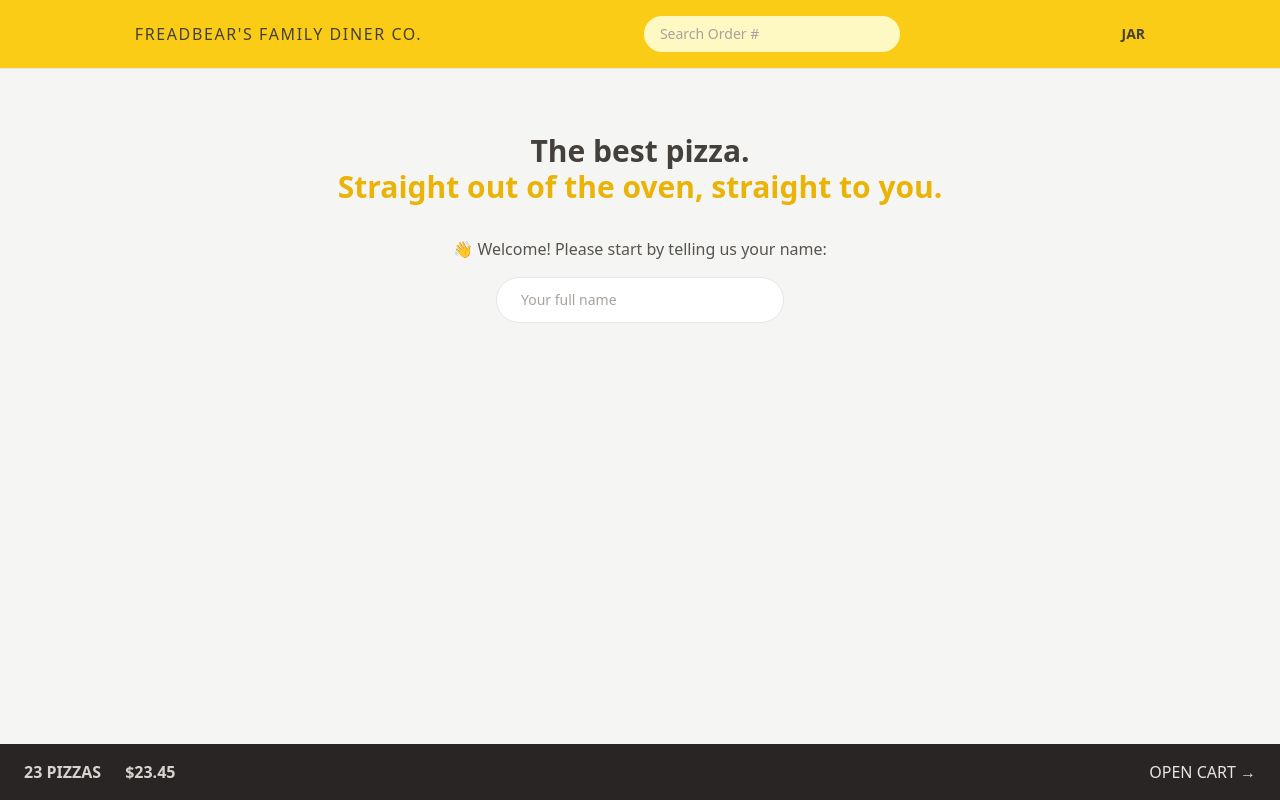
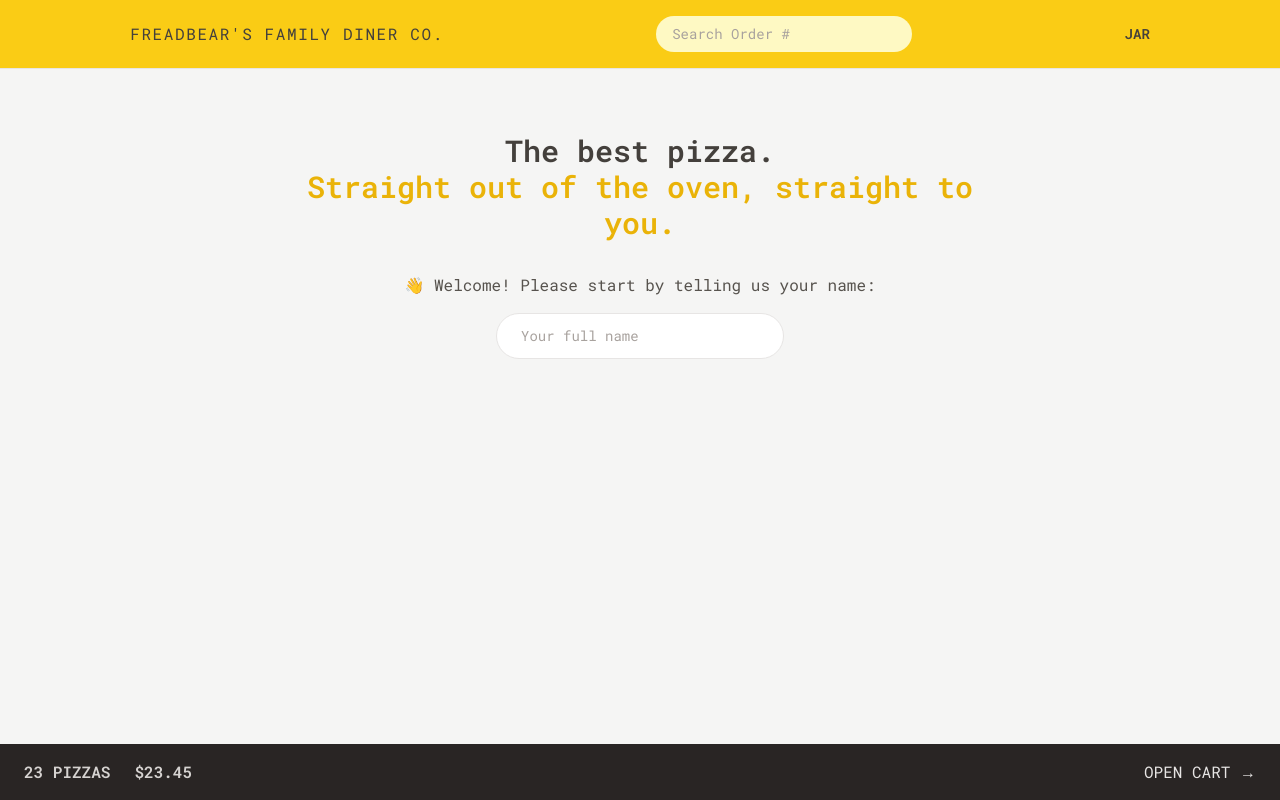
Before and after one commit to NekoJar/Freadbear-dinners, a React (Vite) app: page / in a window 1280 px wide. Built offline with nearby package versions, Linux system fonts and the light colour scheme.

Commit message:
configuring tailwind custom font family

```diff
--- a/index.html
+++ b/index.html
@@ -4,6 +4,14 @@
     <meta charset="UTF-8" />
     <link rel="icon" type="image/png" href="/public/freadbear-icon.png" />
     <meta name="viewport" content="width=device-width, initial-scale=1.0" />
+
+    <link rel="preconnect" href="https://fonts.googleapis.com" />
+    <link rel="preconnect" href="https://fonts.gstatic.com" crossorigin />
+    <link
+      href="https://fonts.googleapis.com/css2?family=Roboto+Mono:wght@400;500;600;700&display=swap"
+      rel="stylesheet"
+    />
+
     <title>Freadbear's Family Diner</title>
   </head>
   <body class="bg-stone-100 text-stone-700">
--- a/tailwind.config.js
+++ b/tailwind.config.js
@@ -1,8 +1,13 @@
 /** @type {import('tailwindcss').Config} */
+// eslint-disable-next-line
 export default {
   content: ["./index.html", "./src/**/*.{js,ts,jsx,tsx}"],
   theme: {
-    extend: {},
+    fontFamily: {
+      sans: "Roboto Mono, monspace",
+    },
+
+    extend: { height: { screen: "100dvh" } },
   },
   plugins: [require("tailwind-scrollbar-hide")],
 };
```
